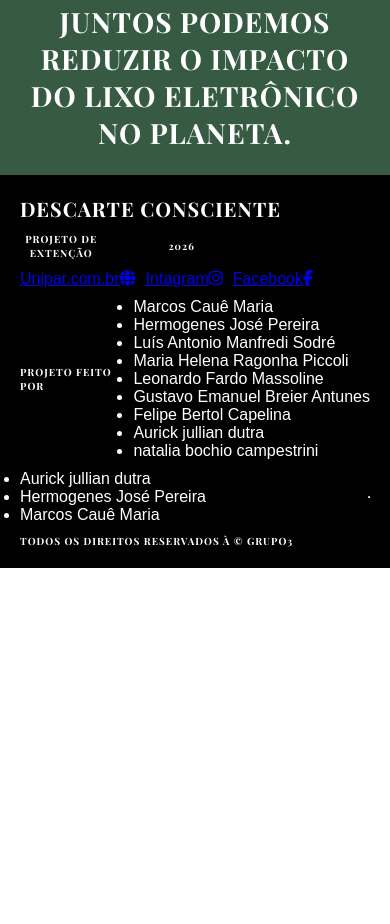
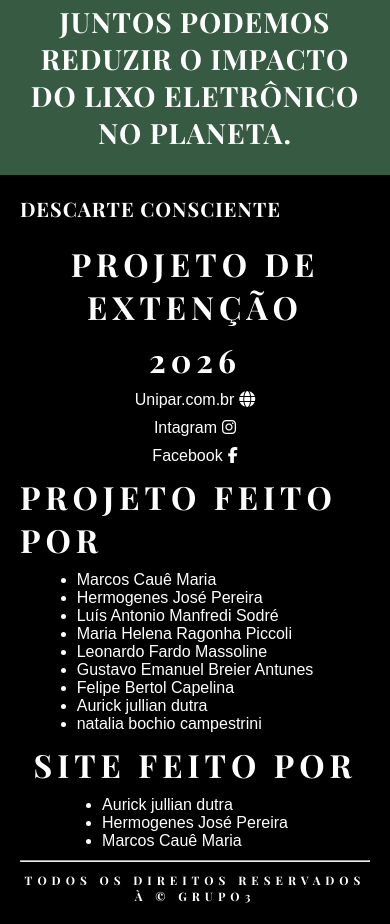
Before and after one commit to AurocaAmaFarofa/Projeto-de-Exten-o-1, a plain HTML site: page index.html in a window 390 px wide. Shown: the part 2631-3555 px from the top of the page. Before the commit the page ends 3199 px from the top, so only its background shows below. Drawn offline with nearby package versions, Linux system fonts and the light colour scheme.

Commit message:
Melhoras no Footer Mobile

```diff
--- a/index.html
+++ b/index.html
@@ -185,8 +185,8 @@
       </div>
     </main>
     <footer>
-      <div>
-        <h1 id="descarteFooter">Descarte consciente</h1>
+      <h1 id="descarteFooter">Descarte consciente</h1>
+      <div class="footer">
         <div class="footer1">
           <div class="projetoAno">
             <h1 id="projeto">projeto de extenção</h1>
@@ -219,6 +219,7 @@
           </ul>
         </div>
         <div class="siteFeitoPor">
+          <h1>SITE FEITO POR</h1>
           <ul>
             <li>Aurick jullian dutra</li>
             <li>Hermogenes José Pereira</li>
--- a/style.css
+++ b/style.css
@@ -427,13 +427,58 @@ footer div {
   flex-wrap: wrap;
 }
 
-footer div h1 {
-  font-size: clamp(10px, 2vw, 14px);
+#descarteFooter {
+  align-items: start;
+  font-size: clamp(20px, 5vw, 30px);
   letter-spacing: 1px;
-  flex: 1;
+  padding-bottom: 20px;
 }
 
-#descarteFooter {
+.footer {
+  display: flex;
+  flex-direction: column;
+}
+
+.footer1 {
+  display: flex;
+  flex-direction: column;
+}
+
+.projetoAno {
+  display: flex;
+  justify-content: center;
+}
+
+.linksFooter {
+  display: flex;
+  flex-direction: column;
+}
+
+.linksFooter a {
+  text-decoration: none;
+  color: var(--branco);
+}
+
+.linksFooter i {
+  padding-left: 5px;
+}
+
+.projetoFeito,
+.siteFeitoPor {
+  display: flex;
+  flex-direction: column;
+}
+
+.footer hr {
+  width: 100%;
+}
+
+.direitosAutorais h1 {
+  font-size: clamp(10px, 3vw, 20px);
+  text-align: center;
+}
+
+.descarte #descarteFooter {
   font-size: clamp(20px, 5vw, 30px);
 }
 
```
